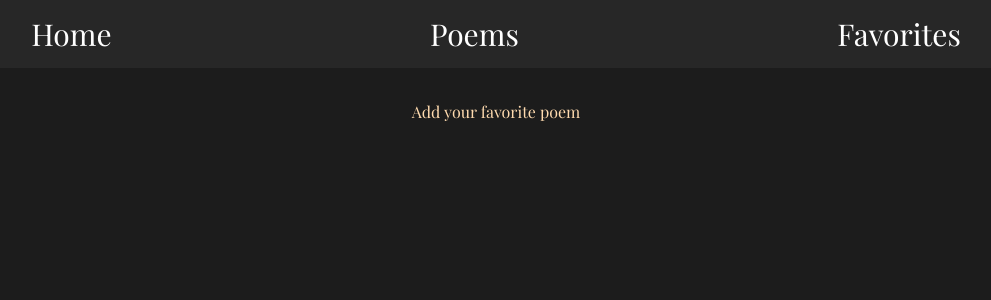
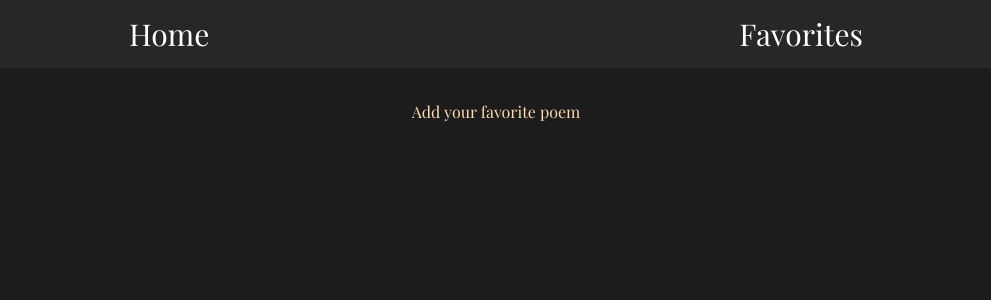
Before and after one commit to Ehsan-c137/poems, a React (Vite) app: page /favoritePoems in a window 1280 px wide. Shown: the top 300 px of the page, without its empty margins (144-1135 px from the left). Built offline with nearby package versions, Linux system fonts and the light colour scheme; a web font is replaced by a local one.

Commit message:
change fontSize

```diff
--- a/src/assets/icons/StarIcon.jsx
+++ b/src/assets/icons/StarIcon.jsx
@@ -1,7 +1,7 @@
 const StarIcon = ({ isFavorite, clickHandler }) => {
    const style = isFavorite ? "text-yellow-500" : "text-gray-300";
    return (
-      <div onClick={clickHandler}>
+      <div onClick={clickHandler} className="cursor-pointer">
          <svg
             xmlns="http://www.w3.org/2000/svg"
             viewBox="0 0 24 24"
--- a/src/components/Header.jsx
+++ b/src/components/Header.jsx
@@ -5,20 +5,18 @@ const Header = () => {
    const urlPath = useHref();
 
    return (
-      <div className="flex items-center justify-around w-full text-3xl text-white p-4 bg-[#ffffff0c]">
+      <div className="flex items-center justify-around gap-4 w-full md:text-3xl text-white p-4 bg-[#ffffff0c]">
          {urlPath != "/" && (
             <Link
-               className="float-right hover:text-[#ffdbaf] transition-colors duration-300"
+               className="hover:text-[#ffdbaf] transition-colors duration-300 "
                to="/"
             >
                Home
             </Link>
          )}
-         <p className="float-left">Poems</p>
-
          <Link
             to="/favoritePoems"
-            className="float-right hover:text-[#ffdbaf] transition-colors duration-300"
+            className=" hover:text-[#ffdbaf] transition-colors duration-300"
          >
             Favorites
          </Link>
--- a/src/components/Poem.jsx
+++ b/src/components/Poem.jsx
@@ -21,13 +21,13 @@ const Poem = ({ poemData }) => {
 
    return (
       <li
-         className="flex p-4 max-w-6xl mb-4 border-b-2 rounded-t-md rounded-tr-md border-[#dcdcdc15] bg-[#55555538]"
+         className="flex p-4 max-w-6xl mb-4 border-b-2 rounded-t-md rounded-tr-md border-[#dcdcdc15] bg-[#55555538] text-sm md:text-xl"
          key={poemData.data.title}
       >
          <div className="flex justify-between min-w-full">
             <div className="flex flex-col">
                <p
-                  className="text-m text-[#ffdbaf] cursor-pointer"
+                  className="text-m text-[#ffdbaf] cursor-pointer "
                   onClick={showPoemHandler}
                >
                   {poemData.data.title}
@@ -36,14 +36,14 @@ const Poem = ({ poemData }) => {
                   {poemData.data.author}
                </p>
             </div>
-            <div className="flex flex-col justify-between items-end cursor-pointer ">
+            <div className="flex flex-col justify-between items-end  ">
                <StarIcon
                   isFavorite={poemData.isFav}
                   clickHandler={starClickHandler}
                />
                <Link
                   to={`poem/${poemData.data.title} - ${poemData.data.author}`}
-                  className="text-white mt-4 cursor-pointer"
+                  className="text-white mt-4 cursor-pointer text-sm"
                >
                   Read the poem
                </Link>
--- a/src/components/PoemDetail.jsx
+++ b/src/components/PoemDetail.jsx
@@ -9,12 +9,12 @@ const PoemDetail = () => {
    const title = titleAuthor.slice(0, indexofHyphen).trim();
 
    return (
-      <div className="text-white p-8">
+      <div className="text-white md:p-8">
          <div className="bg-[#dcdcdc12]  pl-8 pr-8 pt-8 pb-0 rounded-tl-lg rounded-tr-xl ">
             <h3>{title}</h3>
             <h3 className="text-[#ffdbaf]">{author}</h3>
          </div>
-         <p className="p-8 bg-[#dcdcdc12]">
+         <p className="p-8 bg-[#dcdcdc12] text-m md:text-xl">
             {poems.map((poem) => {
                const poemTitle = poem.data.title;
                const poemAuthor = poem.data.author;
```
